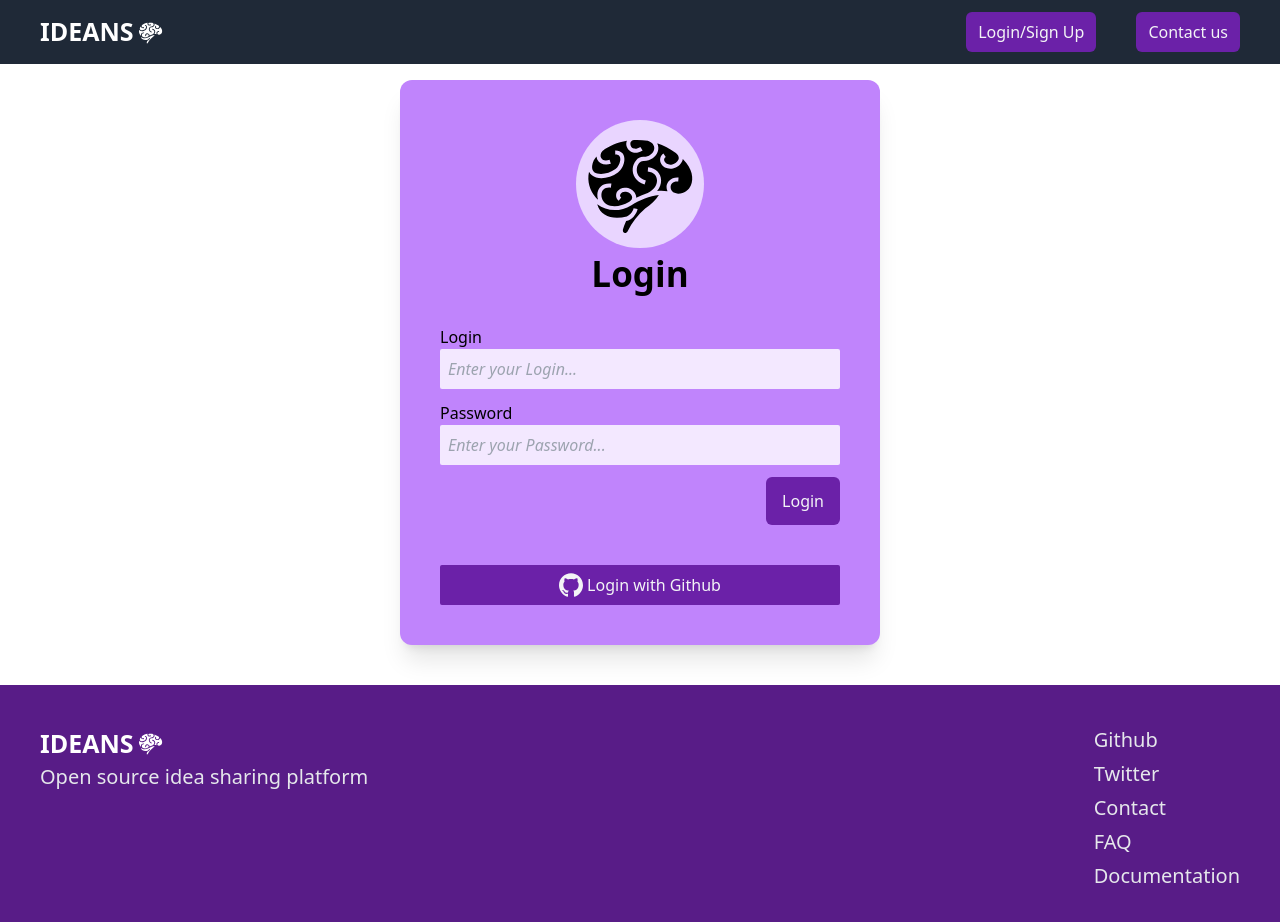
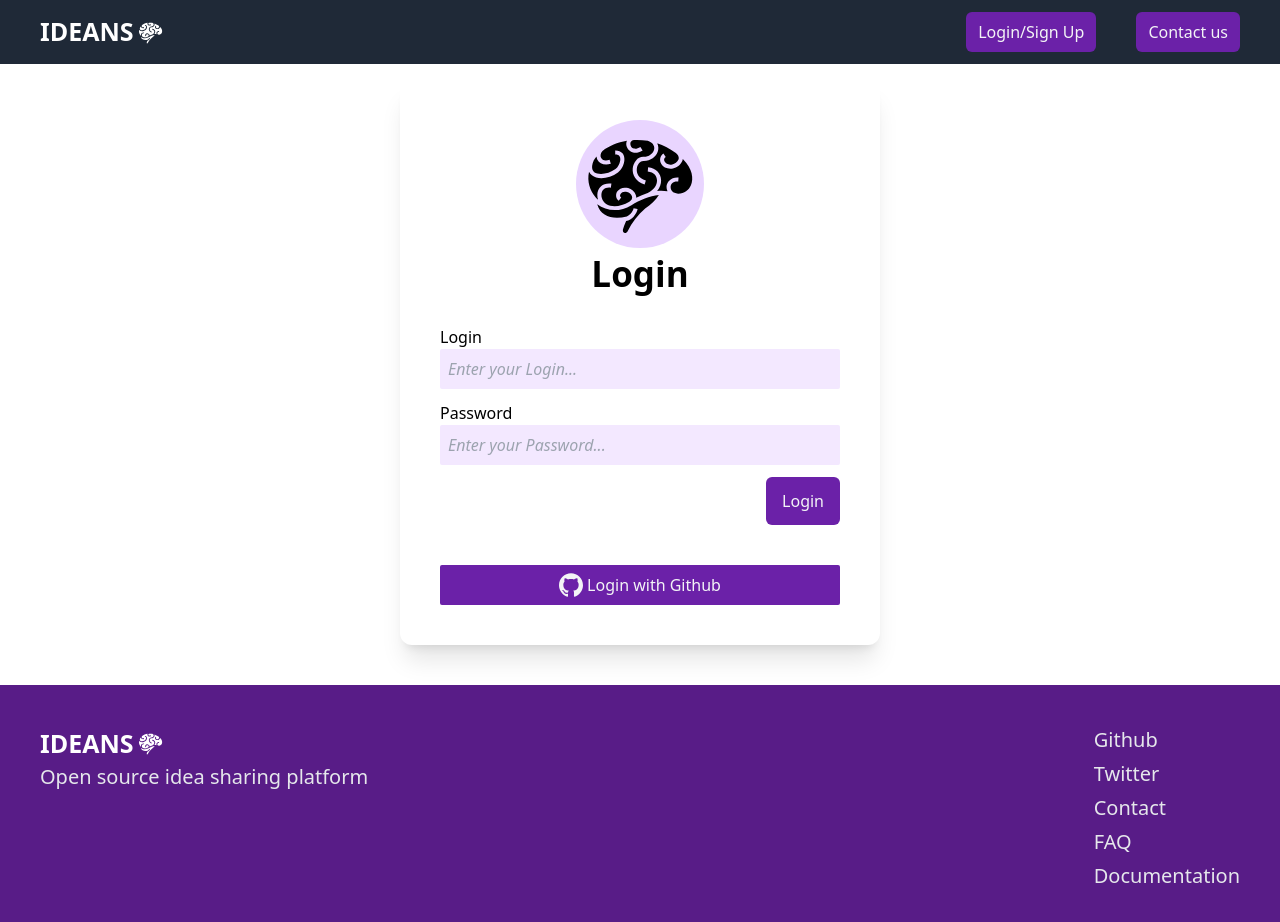
Before and after one commit to 5ud03r5/idean, a Nuxt app: page /login in a window 1280 px wide. Shown: the top 922 px of the page. Built offline with nearby package versions, Linux system fonts and the light colour scheme; no server answers.

Commit message:
changed env variables and nuxt config

```diff
--- a/nuxt.config.ts
+++ b/nuxt.config.ts
@@ -4,4 +4,9 @@ export default defineNuxtConfig({
   tailwindcss: {
     cssPath: "./assets/css/tailwind.css",
   },
+  runtimeConfig: {
+    public: {
+      REDIRECT_URL: process.env.REDIRECT_URL,
+    },
+  },
 });
--- a/pages/login.vue
+++ b/pages/login.vue
@@ -1,6 +1,6 @@
 <template>
-    <div class="container px-10 mx-auto mt-20">
-        <div class="flex flex-col items-center justify-center p-10 mx-auto mb-10 bg-purple-400 shadow-xl rounded-xl w-max">
+    <div class="container mx-auto mt-20">
+        <div class="flex flex-col items-center justify-center p-10 mx-auto mb-10 bg-white shadow-xl rounded-xl w-max">
             <IconsLogo class="w-32 h-32 p-2 bg-purple-200 rounded-full"></IconsLogo>
             <h1 class="text-[35px] font-bold mb-t">Login</h1>
 
@@ -21,7 +21,8 @@
                     class="px-4 py-3 mt-2 ml-auto text-gray-100 bg-purple-800 rounded-md w-max hover:bg-purple-700">Login</button>
             </form>
 
-            <button @click="auth.signInWithOAuth({ provider: 'github', options: { redirectTo: url } })"
+            <button
+                @click="auth.signInWithOAuth({ provider: 'github', options: { redirectTo: config.public.REDIRECT_URL } })"
                 class="flex justify-center w-[400px] px-3 py-2 mt-10 text-gray-100 bg-purple-800 rounded-sm y-2 hover:bg-purple-700">
                 <IconsGithub class="w-6 h-6 fill-gray-100" /> <span class="ml-1"> Login with Github</span>
             </button>
@@ -34,18 +35,17 @@
 <script setup>
 const user = useSupabaseUser()
 const { auth } = useSupabaseAuthClient()
-const url = ref(process.env !== undefined ? process.env.REDIRECT_URL : 'http://localhost:3000/app/profile')
 const login = ref('')
 const password = ref('')
 const loginValid = ref(true)
 const passwordValid = ref(true)
+const config = useRuntimeConfig()
 
 watchEffect(() => {
     if (user.value) {
         navigateTo('/app/profile')
     }
 })
-
 
 const loginValidation = () => {
     if (login.value.length === 0) {
```
